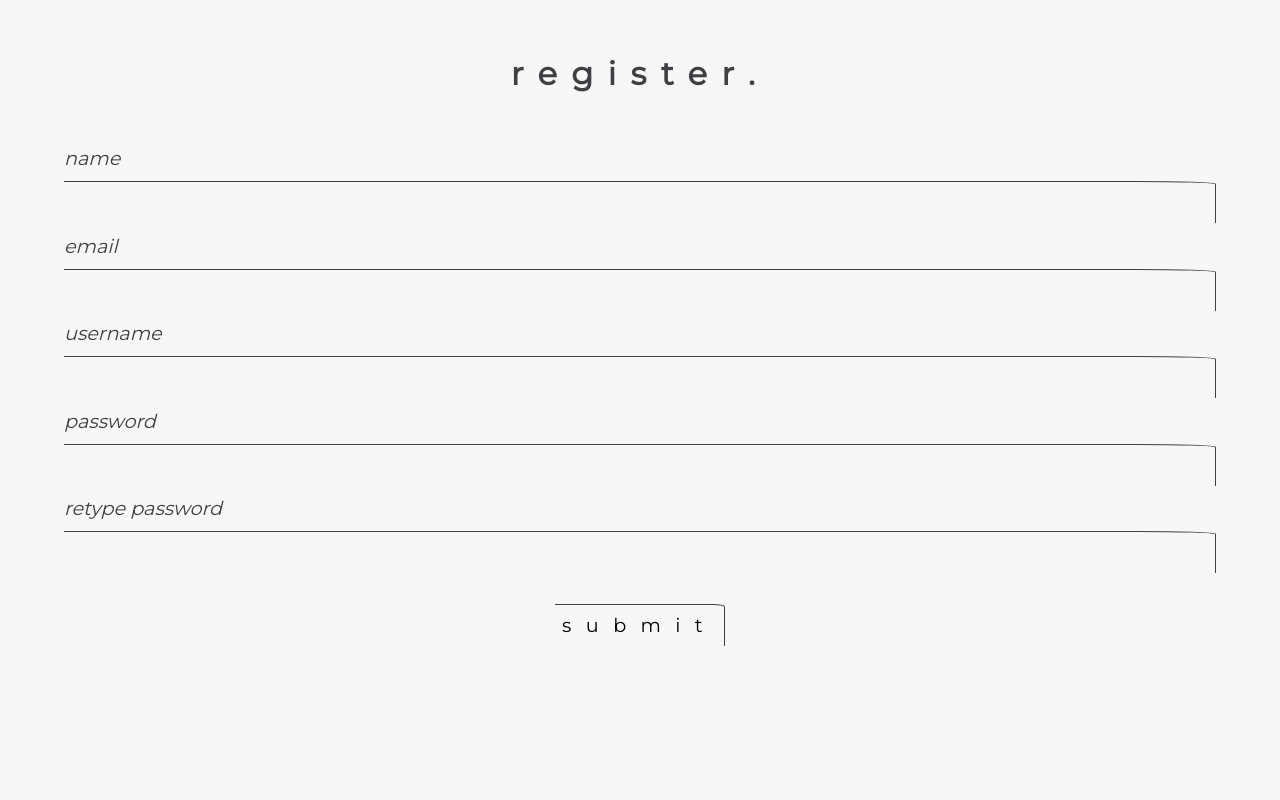
After one commit to LeadingWeb/quotative, a Node server app: template views/register.ejs in a window 1280 px wide. The commit adds this page. Run offline with Node 20, Linux system fonts and the light colour scheme; the template is opened without the code that fills it, so the values that code supplies are empty.

Commit message:
Ende Tag2

```diff
--- a/index.js
+++ b/index.js
@@ -10,11 +10,26 @@ const db = monk(dbUrl);
 
 const dbNewQuotes = db.get('newQuotes');
 const dbOldQuotes = db.get('oldQuotes');
+const dbUsers = db.get('users');
+
+const bcrypt = require('bcryptjs');
+const ejs = require('ejs');
+
+
 
 const server = app.listen(PORT, () => {
     console.log(`Listening on Port ${PORT}`)
 });
+
+
 app.use(express.json());
+
+app.set('view engine', 'ejs');
+
+
+
+
+
 
 function pickRandomQuotes(n) {
 
@@ -141,38 +156,74 @@ app.post('/swipe', (req, res) => {
             });
 
 
-
-
-
         })
-
-        //let resquote = doc;
-        /*
-        if(resquote.likes = undefined) {
-            resquote.likes = [];
-
-        }*/
-
-        /*
-        let likeObj = {
-            user: user,
-            like: like,
-            date: new Date()
-        };
-        resquote.likes.push(likeObj);
-        dbNewQuotes.findOneAndDelete({quote: theQuote}).then((doc) => {
-            dbNewQuotes
-            .insert(resquote)
-            .then(createdQuote => {
-                console.log(createdQuote);
-                res.send(createdQuote);
-            })
-        });
-        */
+});
 
 
 
 
+app.get('/register', (req, res) => {
+    res.render('register');
+});
+
+app.post('/register', (req, res) => {
 
 
-});
+
+
+    dbUsers.find()
+        .then(allUsers => {
+            const foundMail = allUsers.find(element => element.email = req.body.email);
+            //console.log(foundMail);
+            const foundUser = allUsers.find(element => element.username = req.body.username);
+            //console.log(foundUser);
+
+            if(foundMail != undefined || foundUser != undefined) {
+                res.send('This mail or username already exists');
+            }else {
+
+
+                let quotesBlueprint = (() => {
+                    let arr = [];
+                    for(let i = 0; i < 3; i++) {
+                        arr[i] = [];
+
+                    }
+                    return arr;
+                })
+
+
+                let newUser = {
+                    name: validateData(req.body.name),
+                    email: validateData(req.body.email),
+                    username: validateData(req.body.username),
+                    password: validateData(req.body.password),
+                    likes: quotesBlueprint(),
+                    date: new Date(),
+                    quotes: []
+                };
+
+
+                bcrypt.genSalt(10, (err, salt) => {
+                    bcrypt.hash(newUser.password, salt, (err, hash) => {
+                        newUser.password = hash;
+
+                        dbUsers.insert(newUser)
+                            .then(createdUser => {
+                                console.log(createdUser)
+                                res.render('login');
+                            })
+                    });
+                })
+
+            }
+        })
+
+
+
+})
+
+
+function validateData(data) {
+    return data;
+}
--- a/package.json
+++ b/package.json
@@ -9,6 +9,8 @@
   "author": "",
   "license": "ISC",
   "dependencies": {
+    "bcryptjs": "^2.4.3",
+    "ejs": "^3.1.3",
     "express": "^4.17.1",
     "monk": "^7.3.0"
   }
--- /dev/null
+++ b/public/register.js
@@ -0,0 +1,20 @@
+const $name = document.getElementById('name');
+const $email = document.getElementById('email');
+const $username = document.getElementById('username');
+const $password = document.getElementById('password');
+const $password2 = document.getElementById('password2');
+
+
+$username.addEventListener('change', (e) => {
+
+})
+
+
+function checkEmailInDatabas() {
+
+}
+
+
+function checkForXSS(input) {
+    return input;
+}
--- a/public/style.css
+++ b/public/style.css
@@ -5,6 +5,7 @@ body{
     overflow: hidden;
     height: 100%;
     display: block;
+    background-color: #f7f7f7;
     font-family: 'Montserrat', sans-serif;
 
 }
--- /dev/null
+++ b/public/user.css
@@ -0,0 +1,96 @@
+@import url('https://fonts.googleapis.com/css2?family=Montserrat&display=swap');
+
+*{
+    font-family: 'Montserrat', sans-serif;
+    margin: 0;
+    padding: 0;
+}
+
+body{
+    background-color: #f7f7f7;
+    color: #3f3f44;
+}
+.wrapper{
+    width: 80%;
+    height: 700px;
+    margin: 0 auto;
+    display: flex;
+    flex-direction: column;
+    justify-content: space-evenly;
+    align-items: center;
+}
+form{
+    height: 500px;
+    display: flex;
+    flex-direction: column;
+    align-items: center;
+    justify-content: space-between;
+
+}
+
+form label{
+    font-size: 1.2rem;
+    font-weight: 400;
+    font-style: italic;
+    text-align: start;
+    width: calc(100vw - 10%);
+    text-transform: lowercase;
+
+
+
+
+    transition: 0.5s ease-in-out;
+}
+
+form label:active{
+    background: #000;
+
+}
+form input{
+    width: calc(100vw - 10%);
+    font-size: 1.2rem;
+    padding: 7px;
+
+    border-top-right-radius: 7%;
+    border: none;
+    border-top: 0.5px solid #3f3f44;
+    border-right: 0.5px solid #3f3f44;
+    line-height: 1.7rem;
+
+    background: #f7f7f7;
+
+    transition: 0.5s ease-in-out;
+
+}
+form input:focus{
+    outline: none;
+
+    border: none;
+    border-bottom: 0.5px solid #3f3f44;
+    border-bottom-left-radius: 20%;
+    border-left: 0.5px solid #3f3f44;
+
+
+}
+
+form button {
+    font-size: 1.2rem;
+    padding: 7px;
+
+    border-top-right-radius: 7%;
+    border: none;
+    border-top: 0.5px solid #3f3f44;
+    border-right: 0.5px solid #3f3f44;
+    line-height: 1.7rem;
+
+    background: #f7f7f7;
+    text-transform: lowercase;
+    letter-spacing: 0.9rem;
+
+    margin-top: 20px;
+}
+h1 {
+    font-size: 2rem;
+    text-transform: lowercase;
+    letter-spacing: 0.9rem;
+}
--- /dev/null
+++ b/views/register.ejs
@@ -0,0 +1,46 @@
+<head>
+    <link rel="stylesheet" href="user.css">
+
+    <meta charset="utf-8">
+    <meta http-equiv="X-UA-Compatible" content="IE=edge">
+    <title>Swipe Test</title>
+    <meta name="description" content="">
+    <meta name="viewport" content="width=device-width, initial-scale=1">
+</head>
+
+<body>
+
+    <div class="wrapper">
+
+        <h1>Register.</h1>
+
+        <form action="/register" method="post">
+
+            <label for="name">Name</label>
+            <input type="text" name="name" id="name" required>
+
+            <label for="email">Email</label>
+            <input type="email" name="email" id="email" required>
+
+            <label for="username">Username</label>
+            <input type="text" name="username" id="username" required>
+
+
+            <label for="password">Password</label>
+            <input type="password" name="password" id="password" required>
+
+            <label for="password2">Retype Password</label>
+            <input type="password" name="password2" id="password2" required>
+
+            <button type="submit">Submit</button>
+
+
+        </form>
+
+
+    </div>
+
+
+    <script src="register.js" defer></script>
+
+</body>
```
Also changed, not shown: views/login.ejs (added, +40 -0 lines).
